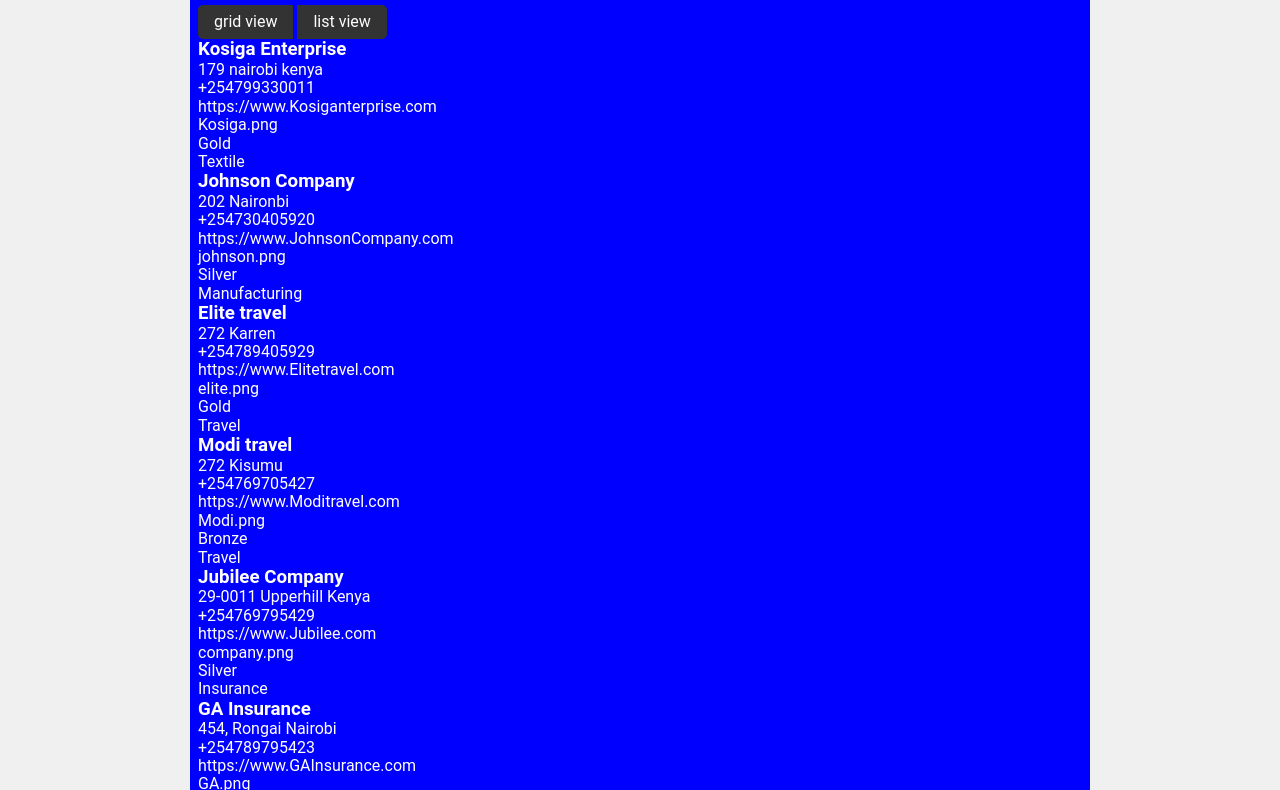
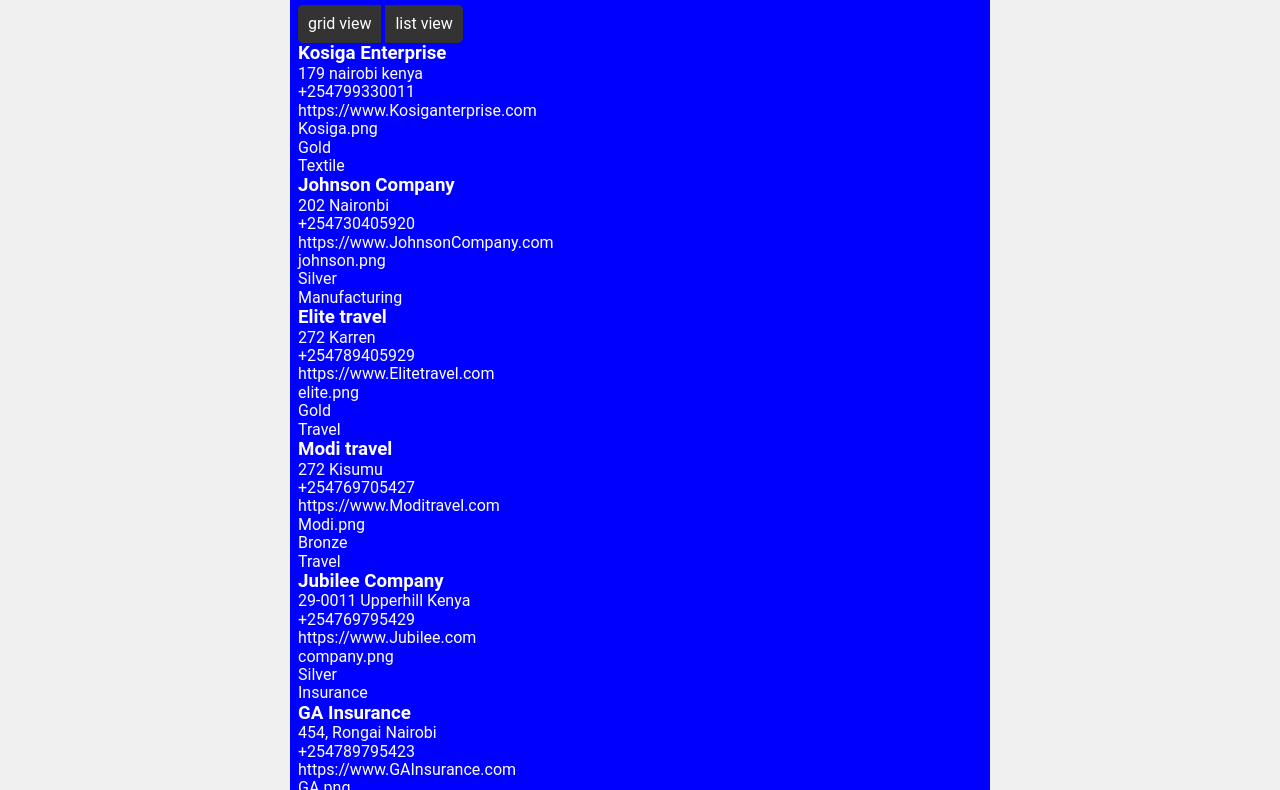
Before and after one commit to holiech/wdd230, a plain HTML site: page chamber/directory.html in a window 1280 px wide. Shown: the part 236-1026 px from the top of the page. Drawn offline with nearby package versions, Linux system fonts and the light colour scheme.

Commit message:
add home

```diff
--- a/chamber/scripts/directory.js
+++ b/chamber/scripts/directory.js
@@ -2,11 +2,8 @@ document.addEventListener("DOMContentLoaded", function() {
     const gridViewButton = document.getElementById("grid-view");
     const listViewButton = document.getElementById("list-view");
     const memberContainer = document.getElementById("member-container");
-    const baseURL = "https://holiech.github.io/wdd230/";
-    const linksURL = "https://holiech.github.io/wdd230/data/members.json";
 
-
-    fetch(linksURL)
+    fetch("data/members.json")
         .then(response => response.json())
         .then(data => {
             displayMembers(data.members);
--- a/chamber/styles/directory.css
+++ b/chamber/styles/directory.css
@@ -6,8 +6,8 @@
 
 main {
     margin: 0 auto;
-    padding: 0.5rem;
-    max-width: 900px;
+	padding: 0.5rem;
+	max-width: 700px;
     background-color: #0000FF;
     font-family: Roboto, Helvetica, sans-serif;
     color: #ffffff;
@@ -65,6 +65,7 @@ button {
     color: #ffffff;
     cursor: pointer;
     transition: background-color 0.3s;
+    padding: 10px;
 }
 
 button:hover {
```
